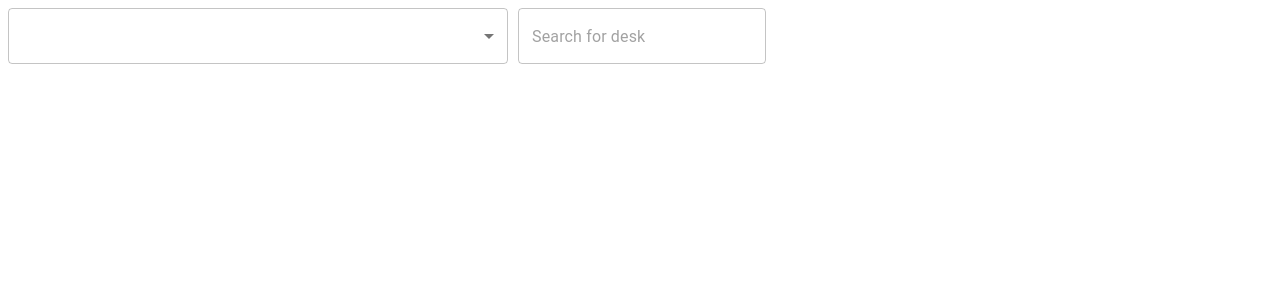
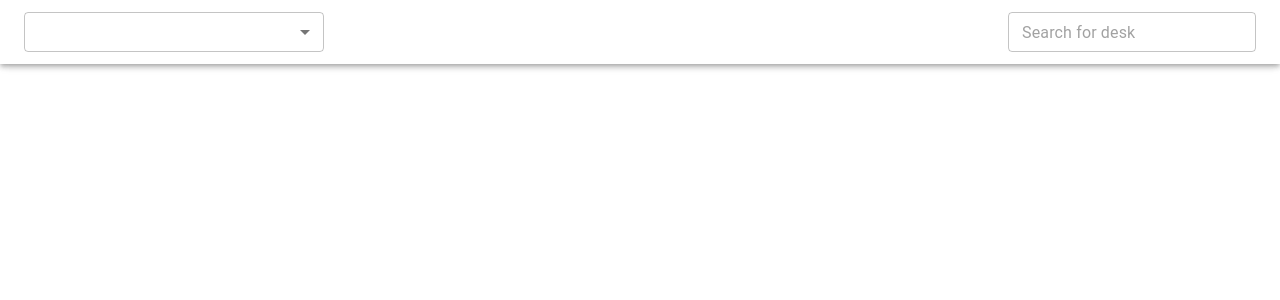
Before and after one commit to riabykhartem/bambooker, a React (Vite) app: page /1/desks in a window 1280 px wide. Shown: the top 300 px of the page. Built offline with nearby package versions, Linux system fonts and the light colour scheme.

Commit message:
used Toolbar to implement the scroll

```diff
--- a/src/components/DeskList/DeskList.tsx
+++ b/src/components/DeskList/DeskList.tsx
@@ -29,13 +29,7 @@ export const DeskList = (props: DeskListProps) => {
   return (
     <MainLayout>
       <List sx={{
-        mt: "50px",
-        width: '100%',
-        maxWidth: 360,
-        bgcolor: 'background.paper',
-        position: 'relative',
-        overflow: 'auto',
-        maxHeight: "70vh",
+        width: '360px'
       }}>
         {desks.map((desk) => (
           <ListItem key={desk.id}>
--- a/src/components/DeskSearch/DeskSearch.tsx
+++ b/src/components/DeskListToolbar/DeskListToolbar.tsx
@@ -6,17 +6,19 @@ import { useDebounce } from "../../assets/hooks/useDebounce.tsx";
 import Select, { SelectChangeEvent } from '@mui/material/Select';
 import MenuItem from '@mui/material/MenuItem';
 import TextField from '@mui/material/TextField';
+import { styled, Toolbar } from "@mui/material";
 
+const ToolbarStyled = styled(Toolbar)`
+    gap: ${({ theme }) => theme.spacing(1)};
+    justify-content: space-between;
+`;
 
-
-
-
-export interface DeskSearchProps {
+export interface DeskListToolbarProps {
   handleSearch: (value: string) => void
   locationId: string
 }
 
-export const DeskSearch = (props: DeskSearchProps) => {
+export const DeskListToolbar = (props: DeskListToolbarProps) => {
   const [searchValue, setSearchValue] = useState('')
   const [locations, setLocations] = useState<Location[]>([]);
 
@@ -44,13 +46,13 @@ export const DeskSearch = (props: DeskSearchProps) => {
   }
 
   return (
-    <>
-      <Select sx={{ width: "500px" }} value={props.locationId} onChange={handleLocationChange}>
+    <ToolbarStyled>
+      <Select sx={{ width: '300px' }} size="small" value={props.locationId} onChange={handleLocationChange}>
         {locations.map(location => (
           <MenuItem key={location.id} value={location.id}>{location.displayName}</MenuItem>
         ))}
-      </Select  >
-      <TextField sx={{ ml: "10px" }} onChange={handleInputChange} placeholder="Search for desk" />
-    </>
+      </Select>
+      <TextField size="small" onChange={handleInputChange} placeholder="Search for desk"/>
+    </ToolbarStyled>
   )
 }
--- a/src/layouts/MainLayout.tsx
+++ b/src/layouts/MainLayout.tsx
@@ -2,10 +2,7 @@ import { PropsWithChildren } from 'react';
 import { Box, styled } from '@mui/material';
 
 const BoxStyled = styled(Box)`
-    @media (min-width: 1280px) {
-        max-width: 1280px;
-        margin: auto;
-    }
+    padding: ${({ theme }) => theme.spacing(0, 1, 0, 1)};
 `;
 
 export const MainLayout = (props: PropsWithChildren) => {
--- a/src/main.tsx
+++ b/src/main.tsx
@@ -2,7 +2,7 @@ import React from 'react'
 import ReactDOM from 'react-dom/client'
 import App from './App.tsx'
 import './index.css'
-import { createTheme, ThemeProvider } from '@mui/material';
+import { createTheme, CssBaseline, ThemeProvider } from '@mui/material';
 import { themeOptions } from './mui/themeOptions.ts';
 
 const theme = createTheme(themeOptions)
@@ -10,7 +10,8 @@ const theme = createTheme(themeOptions)
 ReactDOM.createRoot(document.getElementById('root')!).render(
   <React.StrictMode>
     <ThemeProvider theme={theme}>
-      <App />
+      <CssBaseline/>
+      <App/>
     </ThemeProvider>
   </React.StrictMode>,
 )
--- a/src/pages/DesksPage.tsx
+++ b/src/pages/DesksPage.tsx
@@ -1,8 +1,8 @@
 import { DeskList } from '../components/DeskList/DeskList.tsx';
 import { useParams } from 'react-router-dom';
-import { DeskSearch } from '../components/DeskSearch/DeskSearch.tsx'
+import { DeskListToolbar } from '../components/DeskListToolbar/DeskListToolbar.tsx'
 import { useState } from 'react';
-
+import { AppBar, Toolbar } from "@mui/material";
 
 export const DesksPage = () => {
   console.log("is rendering");
@@ -18,8 +18,11 @@ export const DesksPage = () => {
   }
   return (
     <>
-      <DeskSearch locationId={locationId} handleSearch={handleSearch} />
-      <DeskList key={locationId} locationId={locationId} searchValue={searchValue} />
+      <AppBar position="fixed" color="inherit">
+        <DeskListToolbar locationId={locationId} handleSearch={handleSearch}/>
+      </AppBar>
+      <Toolbar/>
+      <DeskList key={locationId} locationId={locationId} searchValue={searchValue}/>
     </>
   )
 }
```
